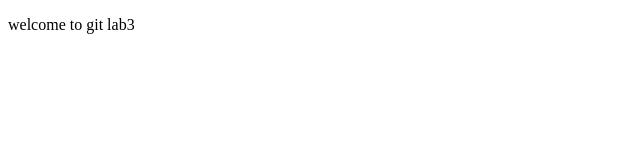
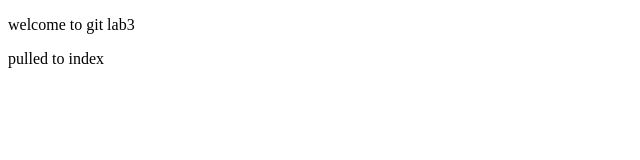
Before and after one commit to Hasini-05/git, a plain HTML site: page index.html in a window 1280 px wide. Shown: the full height of the page, 0-640 px from the left. Drawn offline with Linux system fonts and the light colour scheme.

Commit message:
Add welcome message to index.html

```diff
--- a/index.html
+++ b/index.html
@@ -7,5 +7,6 @@
 </head>
 <body>
     <p>welcome to git lab3</p>
+    <p>pulled to index</p>
 </body>
 </html>
```
